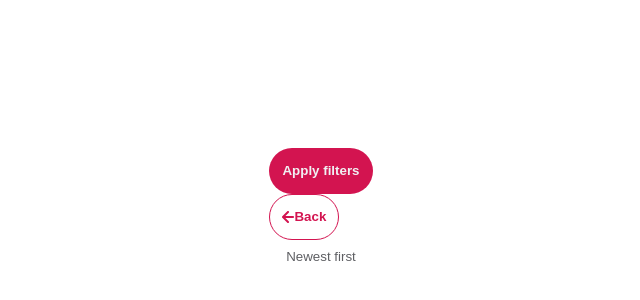
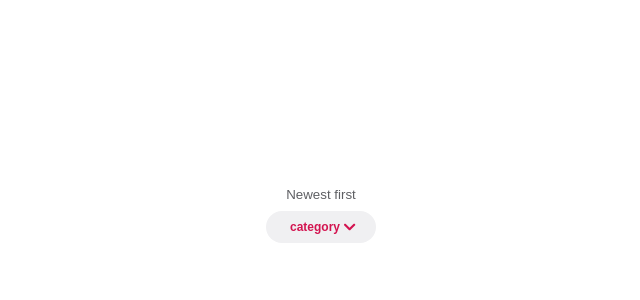
Before and after one commit to iannmuller0/dws-blog, a React (Vite) app: page / in a window 1280 px wide. Shown: the part 190-490 px from the top of the page, without its empty margins (319-959 px from the left). Built offline with nearby package versions, Linux system fonts and the light colour scheme.

Commit message:
feat: create dropdown

```diff
--- a/biome.json
+++ b/biome.json
@@ -19,7 +19,10 @@
 	"linter": {
 		"enabled": true,
 		"rules": {
-			"recommended": true
+			"recommended": true,
+			"a11y": {
+				"useKeyWithClickEvents": "info"
+			  }
 		}
 	},
 	"javascript": {
--- a/src/App.tsx
+++ b/src/App.tsx
@@ -1,14 +1,18 @@
 import "./App.css";
-import { PrimaryButton } from "./modules/shared/components/button/primary/primary";
-import { SecondaryButton } from "./modules/shared/components/button/secondary/secondary";
-import {Sort} from './modules/shared/components/sort/sort'
+import Dropdown from "./modules/list/components/dropdown/dropdown";
+import { Sort } from "./modules/shared/components/sort/sort";
 
 function App() {
+	const items = [
+		{ label: 'Item 1', onClick: () => console.log('Item 1 clicked') },
+		{ label: 'Item 2', onClick: () => console.log('Item 2 clicked') },
+		{ label: 'Item 3', onClick: () => console.log('Item 3 clicked') },
+	  ];
+
 	return (
-		<div style={{display: 'block'}}>
-			<PrimaryButton>Apply filters</PrimaryButton>
-			<SecondaryButton>Back</SecondaryButton>
+		<div style={{ display: "block" }}>
 			<Sort>Newest first</Sort>
+			<Dropdown items={items}>category</Dropdown>
 		</div>
 	);
 }
--- /dev/null
+++ b/src/assets/icons/angleDown.tsx
@@ -0,0 +1,31 @@
+import type { ISvgArrowLeft } from "./interface";
+
+const SvgAngleDown = ({
+	title = "iconArrowLeft",
+	desc,
+	fill = '#d31450',
+	...props
+}: ISvgArrowLeft) => {
+	return (
+		<svg
+			width="12"
+			height="12"
+			viewBox="0 0 15 10"
+			fill={fill}
+			xmlns="http://www.w3.org/2000/svg"
+			aria-labelledby={`${title ? "iconAngleDownTitle" : ""} ${
+				desc ? "iconAngleDownDesc" : ""
+			}`}
+			{...props}
+		>
+			<title id="iconAngleDownTitle">{title}</title>
+			{desc && <desc id="iconAngleDownDesc">{desc}</desc>}
+			<path
+				d="M13.665 1.22659C13.4152 0.978256 13.0772 0.838867 12.725 0.838867C12.3727 0.838867 12.0348 0.978256 11.785 1.22659L6.9983 5.94659L2.2783 1.22659C2.02849 0.978256 1.69055 0.838867 1.3383 0.838867C0.986056 0.838867 0.648121 0.978256 0.398304 1.22659C0.273333 1.35054 0.17414 1.49801 0.106448 1.66049C0.0387569 1.82297 0.00390625 1.99724 0.00390625 2.17326C0.00390625 2.34927 0.0387569 2.52355 0.106448 2.68603C0.17414 2.84851 0.273333 2.99597 0.398304 3.11992L6.05164 8.77326C6.17559 8.89823 6.32306 8.99742 6.48553 9.06511C6.64801 9.1328 6.82229 9.16766 6.9983 9.16766C7.17432 9.16766 7.34859 9.1328 7.51107 9.06511C7.67355 8.99742 7.82102 8.89823 7.94497 8.77326L13.665 3.11992C13.7899 2.99597 13.8891 2.84851 13.9568 2.68603C14.0245 2.52355 14.0594 2.34927 14.0594 2.17326C14.0594 1.99724 14.0245 1.82297 13.9568 1.66049C13.8891 1.49801 13.7899 1.35054 13.665 1.22659Z"
+				fill={fill}
+			/>
+		</svg>
+	);
+};
+
+export default SvgAngleDown;
--- a/src/assets/icons/arrowLeft.tsx
+++ b/src/assets/icons/arrowLeft.tsx
@@ -1,6 +1,11 @@
 import type { ISvgArrowLeft } from "./interface";
 
-const SvgArrowLeft = ({ fill, title= 'iconArrowLeft', desc, ...props }: ISvgArrowLeft) => {
+const SvgArrowLeft = ({
+	fill = '#d31450',
+	title = "iconArrowLeft",
+	desc,
+	...props
+}: ISvgArrowLeft) => {
 	return (
 		<svg
 			width="12"
@@ -8,8 +13,8 @@ const SvgArrowLeft = ({ fill, title= 'iconArrowLeft', desc, ...props }: ISvgArro
 			viewBox="0 0 12 14"
 			fill={fill}
 			xmlns="http://www.w3.org/2000/svg"
-      aria-labelledby={`${title ? 'iconArrowLeftTitle' : ''} ${
-        desc ? 'iconArrowLeftDesc' : ''
+			aria-labelledby={`${title ? "iconArrowLeftTitle" : ""} ${
+				desc ? "iconArrowLeftDesc" : ""
 			}`}
 			{...props}
 		>
--- /dev/null
+++ b/src/assets/icons/close.tsx
@@ -0,0 +1,43 @@
+import type { ISvgArrowLeft } from "./interface";
+
+const SvgClose = ({
+	title = "iconCloseTitle",
+	desc,
+	fill = '#d31450',
+	...props
+}: ISvgArrowLeft) => {
+	return (
+		<>
+			<svg
+				width='15'
+				height='15'
+				viewBox="0 0 24 24"
+				fill={fill}
+				xmlns="http://www.w3.org/2000/svg"
+				aria-labelledby={`${title ? "iconCloseTitle" : ""} ${
+					desc ? "iconClockDesc" : ""
+				}`}
+				{...props}
+			>
+				<title id="iconCloseTitle">{title}</title>
+				{desc && <desc id="iconCloseDesc">{desc}</desc>}
+				<path
+					d="M18 6L6 18"
+					stroke={fill}
+					strokeWidth="2"
+					strokeLinecap="round"
+					strokeLinejoin="round"
+				/>
+				<path
+					d="M6 6L18 18"
+					stroke={fill}
+					strokeWidth="2"
+					strokeLinecap="round"
+					strokeLinejoin="round"
+				/>
+			</svg>
+		</>
+	);
+};
+
+export default SvgClose;
--- a/src/index.css
+++ b/src/index.css
@@ -1,11 +1,6 @@
 :root {
 	font-family: 'Open Sans', sans-serif;
-	line-height: 1.5;
-
 	color-scheme: light dark;
-	color: rgba(255, 255, 255, 0.87);
-	background-color: #242424;
-
 	font-synthesis: none;
 	text-rendering: optimizeLegibility;
 	-webkit-font-smoothing: antialiased;
@@ -27,6 +22,7 @@ button {
 	cursor: pointer;
 	height: fit-content;
 	transition: border-color 0.25s;
+	border-radius: 42px;
 }
 
 @media (prefers-color-scheme: light) {
--- /dev/null
+++ b/src/modules/list/components/dropdown/dropdown.styles.ts
@@ -0,0 +1,60 @@
+import styled from 'styled-components';
+import type { IIconWrapper } from './interface';
+
+export const Li =  styled.li`
+    row-gap: 8px;
+    padding: 4px 0 16px 0;
+    border-radius: 4px;
+    cursor: pointer;
+`;
+
+export const Ul =  styled.ul`
+   background: #EFEFF2;
+   min-width: 314px;
+   height: 204px;
+   padding: 16px;
+   margin: 10px 0;
+   column-gap: 8px;
+   border-radius: 16px;
+   box-shadow: rgba(100, 100, 111, 0.2) 0px 7px 29px 0px;
+   position: absolute;
+   list-style-type: none;
+   text-align: left;
+`;
+
+export const Header = styled.button`
+    color: ${({ theme }) => theme.colors.secondary.medium};
+    background: ${({ theme }) => theme.colors.neutral.lightest};
+    height: 32px;
+    min-width: 110px;
+    padding: 12px 12px 12px 16px;
+    display: flex;
+    align-items: center;
+    row-gap: 4px;
+    justify-content: center;
+    position: relative;
+
+    div {
+        display: flex;
+    }
+
+    span {
+        margin-right: 4px;
+        font-size: 12px;
+        font-weight: bold;
+    };
+
+    svg {
+        fill: ${({ theme }) => theme.colors.secondary.medium};
+    }
+
+    &:hover {
+        background: rgba(211, 20, 80, 0.5);
+        color: ${({ theme }) => theme.colors.secondary.medium};
+        opacity: 0.5;
+    }
+`;
+
+export const IconWrapper = styled.div<IIconWrapper>`
+    transform:${({ isOpen }) => isOpen && 'rotate(180deg)'};
+`;
--- /dev/null
+++ b/src/modules/list/components/dropdown/dropdown.tsx
@@ -0,0 +1,75 @@
+import { useState, useRef, useEffect, useCallback } from "react";
+import type { IDropdownProps } from "./interface";
+import { Header, IconWrapper, Li, Ul } from "./dropdown.styles";
+import SvgAngleDown from "../../../../assets/icons/angleDown";
+import SvgClose from "../../../../assets/icons/close";
+
+const Dropdown = ({ children, items }: IDropdownProps) => {
+	const [isOpen, setIsOpen] = useState(false);
+	const [selectedItems, setSelectedItems] = useState<string[]>([]);
+	const dropdownRef = useRef<HTMLDivElement>(null);
+
+	const toggleDropdown = useCallback(() => setIsOpen(!isOpen), [isOpen]);
+
+	const handleClickOutside = useCallback((event: MouseEvent) => {
+		if (
+			dropdownRef.current &&
+			!dropdownRef.current.contains(event.target as Node)
+		) {
+			setIsOpen(false);
+		}
+	}, []);
+
+	useEffect(() => {
+		document.addEventListener("mousedown", handleClickOutside);
+		return () => {
+			document.removeEventListener("mousedown", handleClickOutside);
+		};
+	}, [handleClickOutside]);
+
+	const handleItemClick = (label: string, onClick: () => void) => {
+		if (selectedItems.includes(label)) {
+			const newSelected = selectedItems.filter((item) => item !== label);
+			setSelectedItems(newSelected);
+		} else {
+			setSelectedItems([...selectedItems, label]);
+		}
+		onClick();
+	};
+
+	const handleHeaderIcon = () => {
+		return selectedItems.length > 0 ? (
+			<div onClick={() => setSelectedItems([])}>
+				<SvgClose />
+			</div>
+		) : (
+			<IconWrapper isOpen={isOpen}>
+				<SvgAngleDown />
+			</IconWrapper>
+		);
+	};
+
+	return (
+		<div ref={dropdownRef}>
+			<Header type="button" onClick={toggleDropdown}>
+				<span>{selectedItems.length > 0 ? selectedItems.join(", ") : children}</span>
+				{handleHeaderIcon()}
+			</Header>
+
+			{isOpen && (
+				<Ul>
+					{items.map((item) => (
+						<Li
+							key={item.label}
+							onClick={() => handleItemClick(item.label, item.onClick)}
+						>
+							{item.label}
+						</Li>
+					))}
+				</Ul>
+			)}
+		</div>
+	);
+};
+
+export default Dropdown;
--- /dev/null
+++ b/src/modules/list/components/dropdown/interface.ts
@@ -0,0 +1,10 @@
+import type { ReactNode } from "react";
+
+export interface IDropdownProps {
+	children: ReactNode;
+	items: { label: string; onClick: () => void }[];
+}
+
+export interface IIconWrapper {
+    isOpen: boolean;
+  }
--- a/src/modules/shared/components/sort/sort.styles.ts
+++ b/src/modules/shared/components/sort/sort.styles.js
@@ -14,7 +14,7 @@ export const Sort = styled.button`
         color: ${({ theme }) => theme.colors.neutral.extraLight};
         background: ${({ theme }) => theme.colors.accent1.medium};
 
-        svg: {
+        svg {
             color: ${({ theme }) => theme.colors.neutral.extraLight};
         }
 
```
Also changed, not shown: src/modules/shared/components/button/primary/primary.styles.js (renamed from src/modules/shared/components/button/primary/primary.styles.ts), src/modules/shared/components/button/secondary/secondary.styles.js (renamed from src/modules/shared/components/button/secondary/secondary.styles.ts). Lines whose indentation alone changed are shown as unchanged.
